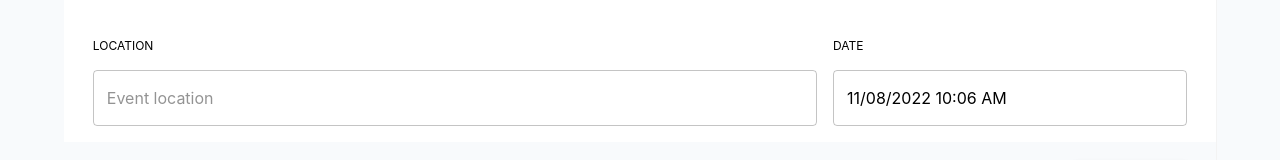
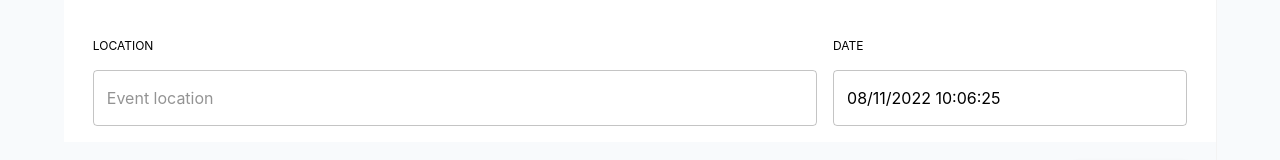
Before and after one commit to tmukammel/techvatsol-code-chal-fe, a React (Create React App) app: page /event in a window 1280 px wide. Shown: the part 405-565 px from the top of the page. Built offline with nearby package versions, Linux system fonts and the light colour scheme; no server answers.

Commit message:
FIX: date format

```diff
--- a/src/views/components/basic-table.component.tsx
+++ b/src/views/components/basic-table.component.tsx
@@ -21,6 +21,9 @@ import MenuItem from '@mui/material/MenuItem';
 import FormControl from '@mui/material/FormControl';
 import Select, { SelectChangeEvent } from '@mui/material/Select';
 import Divider from '@mui/material/Divider';
+import dayjs, { Dayjs } from 'dayjs';
+import utc from 'dayjs/plugin/utc';
+dayjs.extend(utc);
 
 const getTableInfo = (
 	pageNumber: number,
@@ -151,7 +154,9 @@ const BasicTable = (props: {
 									>
 										<TableCell align="left">{row.name}</TableCell>
 										<TableCell align="left">{row.location}</TableCell>
-										<TableCell align="left">{row.date}</TableCell>
+										<TableCell align="left">
+											{dayjs.utc(row.date).format('MMM DD, YYYY - HH:mm:ss') + ' UTC'}
+										</TableCell>
 										<TableCell align="left">
 											<Stack direction="row" spacing={1}>
 												<a href={`/event/${row.id}`} style={{ textDecoration: 'none' }}>
--- a/src/views/components/date-input-field.component.tsx
+++ b/src/views/components/date-input-field.component.tsx
@@ -1,4 +1,4 @@
-import React from 'react';
+import React, { useEffect } from 'react';
 import Typography from '@mui/material/Typography';
 import Stack from '@mui/material/Stack';
 import TextField from '@mui/material/TextField';
@@ -6,6 +6,8 @@ import dayjs, { Dayjs } from 'dayjs';
 import { AdapterDayjs } from '@mui/x-date-pickers/AdapterDayjs';
 import { LocalizationProvider } from '@mui/x-date-pickers/LocalizationProvider';
 import { DateTimePicker } from '@mui/x-date-pickers/DateTimePicker';
+import utc from 'dayjs/plugin/utc';
+dayjs.extend(utc);
 
 const DateInputField = (props: {
 	label?: string;
@@ -13,12 +15,19 @@ const DateInputField = (props: {
 	date: Dayjs | null;
 	changeHandler: (value: Dayjs | null) => void;
 }) => {
-	const [value, setValue] = React.useState<Dayjs | null>(props.date);
+	console.log('dayjs.utc(props.date).format()');
+	console.log(dayjs.utc(props.date).format());
+
+	const [value, setValue] = React.useState<Dayjs | null>(dayjs.utc(props.date));
 
 	const handleChange = (newValue: Dayjs | null) => {
-		setValue(newValue);
+		setValue(dayjs.utc(newValue));
 		props.changeHandler(newValue);
 	};
+
+	useEffect(() => {
+		if (props.date) setValue(dayjs.utc(props.date));
+	}, [props.date]);
 
 	return (
 		<Stack spacing={0}>
@@ -34,6 +43,10 @@ const DateInputField = (props: {
 			</Typography>
 			<LocalizationProvider dateAdapter={AdapterDayjs}>
 				<DateTimePicker
+					disableHighlightToday={true}
+					disablePast={true}
+					inputFormat="DD/MM/YYYY HH:mm:ss"
+					ampm={false}
 					value={value}
 					onChange={handleChange}
 					renderInput={(params) => <TextField {...params} />}
```
